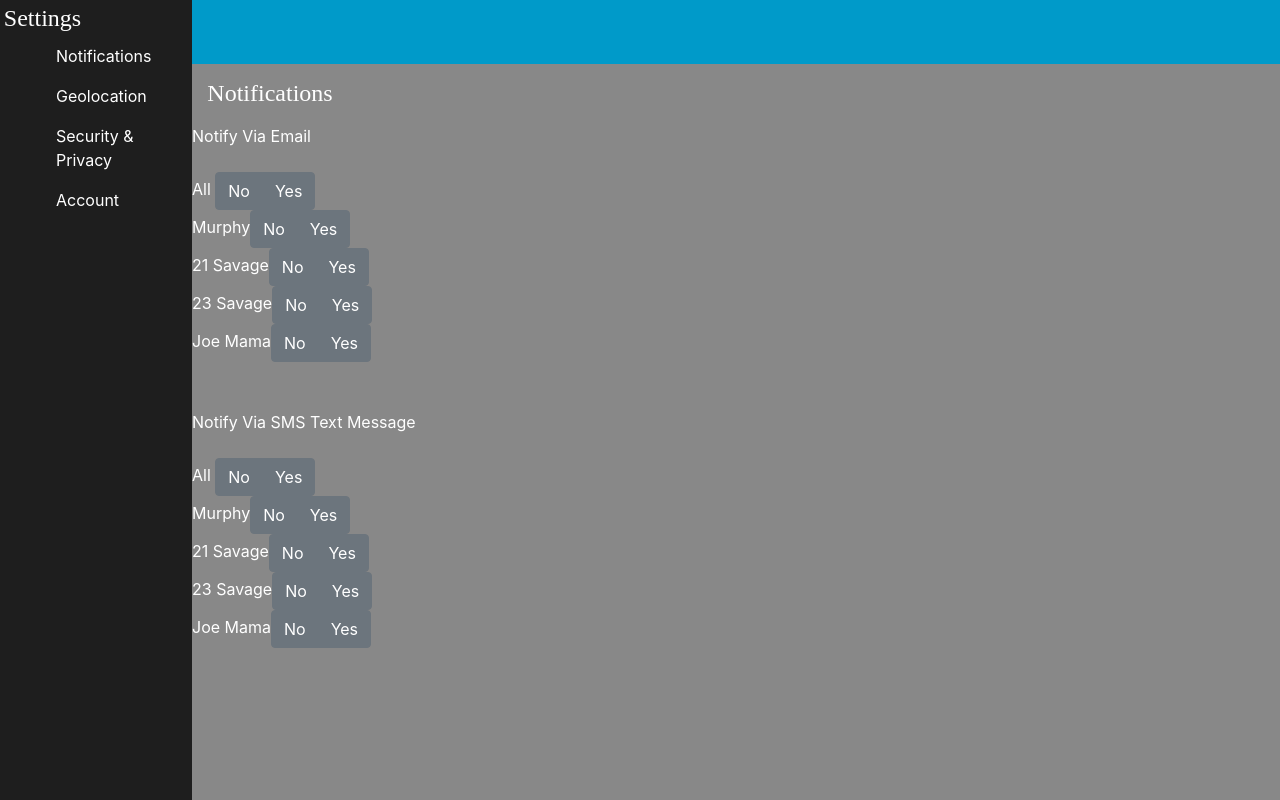
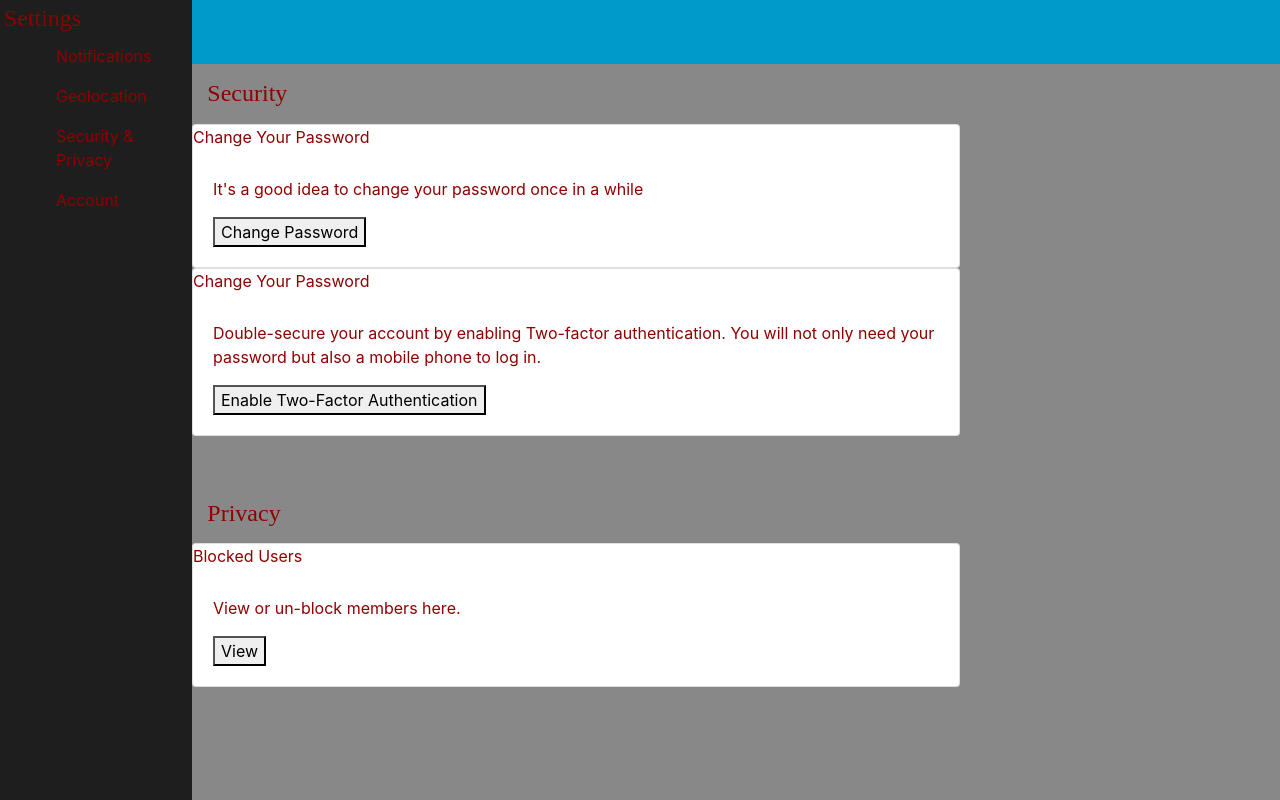
Before and after one commit to adam-verma/FoodFeed, a React (Create React App) app in the folder client/: page /settings in a window 1280 px wide. Built offline with nearby package versions, Linux system fonts and the light colour scheme.

Commit message:
Finished the security tab for now in the settings.js page stemming from the securiprivacy.js component in the components/SettingsGroup folder. Going to try and find a better alternative to bootstrap cards. Not to say that they aren't bad. For now I'm going to keep using them..

```diff
--- a/client/src/components/SettingsGroup/securiprivacy.js
+++ b/client/src/components/SettingsGroup/securiprivacy.js
@@ -1,16 +1,49 @@
 import React from "react";
 
 
-const Securiprivacy = (props) =>{
+const Securiprivacy = (props) =>(
+
+    <div>
+        <h1>Security</h1>
+
+
+        <div className = "card security-security">
+        <label>Change Your Password</label>
+            <div class="card-body">
+                <p>It's a good idea to change your password once in a while</p>
+                <button className = "security-btn" type = "button">Change Password</button>
+            </div>
+        </div>
+
+        <div className = "card security-security">
+            <label>Change Your Password</label>
+            <div class="card-body">
+                <p>Double-secure your account by enabling Two-factor authentication. You will not only need your password but also a mobile phone to log in.</p>
+                <button className = "security-btn" type = "button">Enable Two-Factor Authentication</button>
+            </div>
+        </div>
+
+
+        <br></br>
+        <br></br>
+        <h1>Privacy</h1>
+
+        <div className = "card security-security">
+        <label>Blocked Users</label>
+            <div class="card-body">
+                <p>View or un-block members here.</p>
+                <button className = "security-btn" type = "button">View</button>
+            </div>
+        </div>
 
 
 
 
 
 
+    </div>
 
-
-}
+)
 
 
 
--- a/client/src/components/SettingsGroup/toggle.js
+++ b/client/src/components/SettingsGroup/toggle.js
@@ -14,6 +14,7 @@ const Toggle = (props) => (
                 </label>
 
             </div>
+
         </div>
     </>
 
--- a/client/src/pages/settings.js
+++ b/client/src/pages/settings.js
@@ -15,7 +15,7 @@ import MongooseData from "mongoose";
 
 
 const Settings = (props) => {
-    const [component, setComponent] = useState("Notifications");
+    const [component, setComponent] = useState("Securiprivacy");
     const [results, setResults] = useState([]);
 
     const exampleChefs = ["Murphy","21 Savage", "23 Savage", "Joe Mama"];
@@ -39,12 +39,9 @@ const Settings = (props) => {
                 <Toggle
                     name = {result}
                 />
-
             ))}
             <br></br>
             <br></br>
-
-
             <Notifications
                 description1 = {"Notify Via SMS Text Message"}
             />
@@ -58,7 +55,6 @@ const Settings = (props) => {
                     name = {result}
                 />
             ))}
-
         </>
 
 
--- a/client/src/pages/styles/settings/style.css
+++ b/client/src/pages/styles/settings/style.css
@@ -1,6 +1,6 @@
 body, html, #root, .App{
     min-height: 100vh;
-    color: white;
+    color: rgb(143, 0, 0);
     background-color: rgb(136, 136, 136);
 }
 
```
